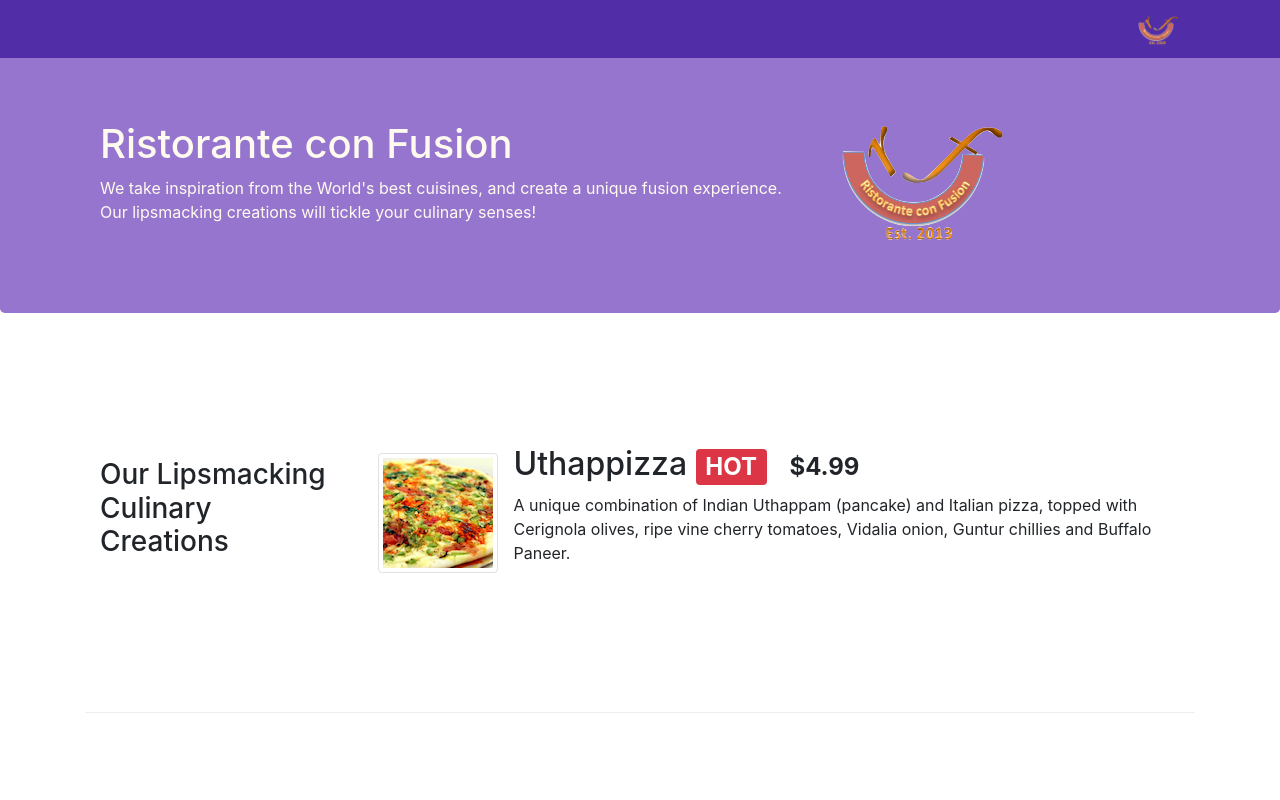
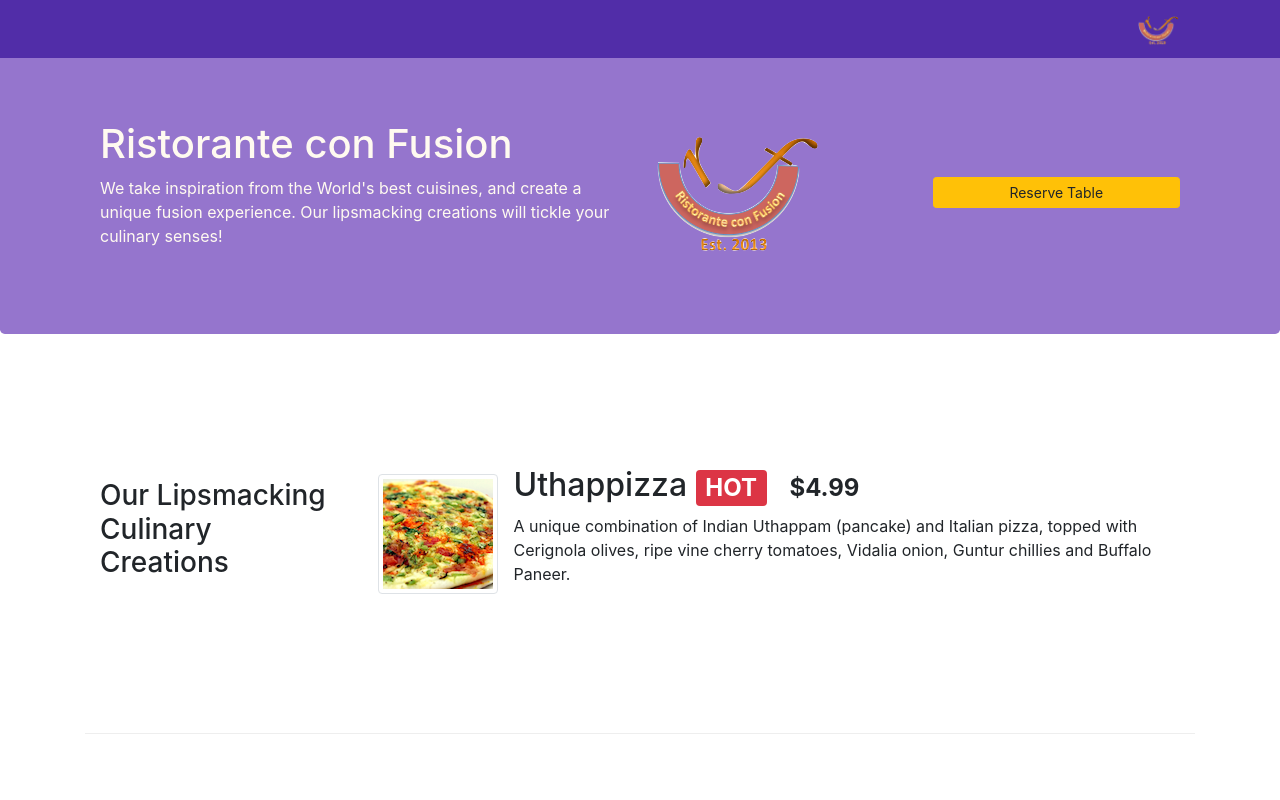
Before and after one commit to giampaolopisapia/bootstrap-repo, a website: page index.html in a window 1280 px wide. Shown: the top 800 px of the page. Drawn offline with nearby package versions, Linux system fonts and the light colour scheme.

Commit message:
Assignment 2 - task 3

```diff
--- a/index.html
+++ b/index.html
@@ -35,12 +35,16 @@
     <header class="jumbotron">
         <div class="container">
             <div class="row row-header">
-                <div class="col-12 col-sm-8">
+                <div class="col-12 col-sm-6">
                     <h1>Ristorante con Fusion</h1>
                     <p>We take inspiration from the World's best cuisines, and create a unique fusion experience. Our lipsmacking creations will tickle your culinary senses!</p>
                 </div>
                 <div class="col col-sm align-self-center">
                     <img src="img/logo.png" class="img-fluid">
+                </div>
+                <div class="col col-sm align-self-center">
+                  <a class="btn btn-sm btn-warning btn-block" type="button" href="#Reservation">Reserve Table
+                  </a>
                 </div>
             </div>
         </div>
@@ -109,7 +113,7 @@
 
         <div class="row row-content align-items-center">
             <div class="col-12 col-sm-8 offset-sm-2">
-                <div class="card">
+                <div class="card" id="Reservation">
                     <h3 class="card-header bg-warning text-white">Reserve a table</h3>
                     <div class="card-block">
                           <form>
```
